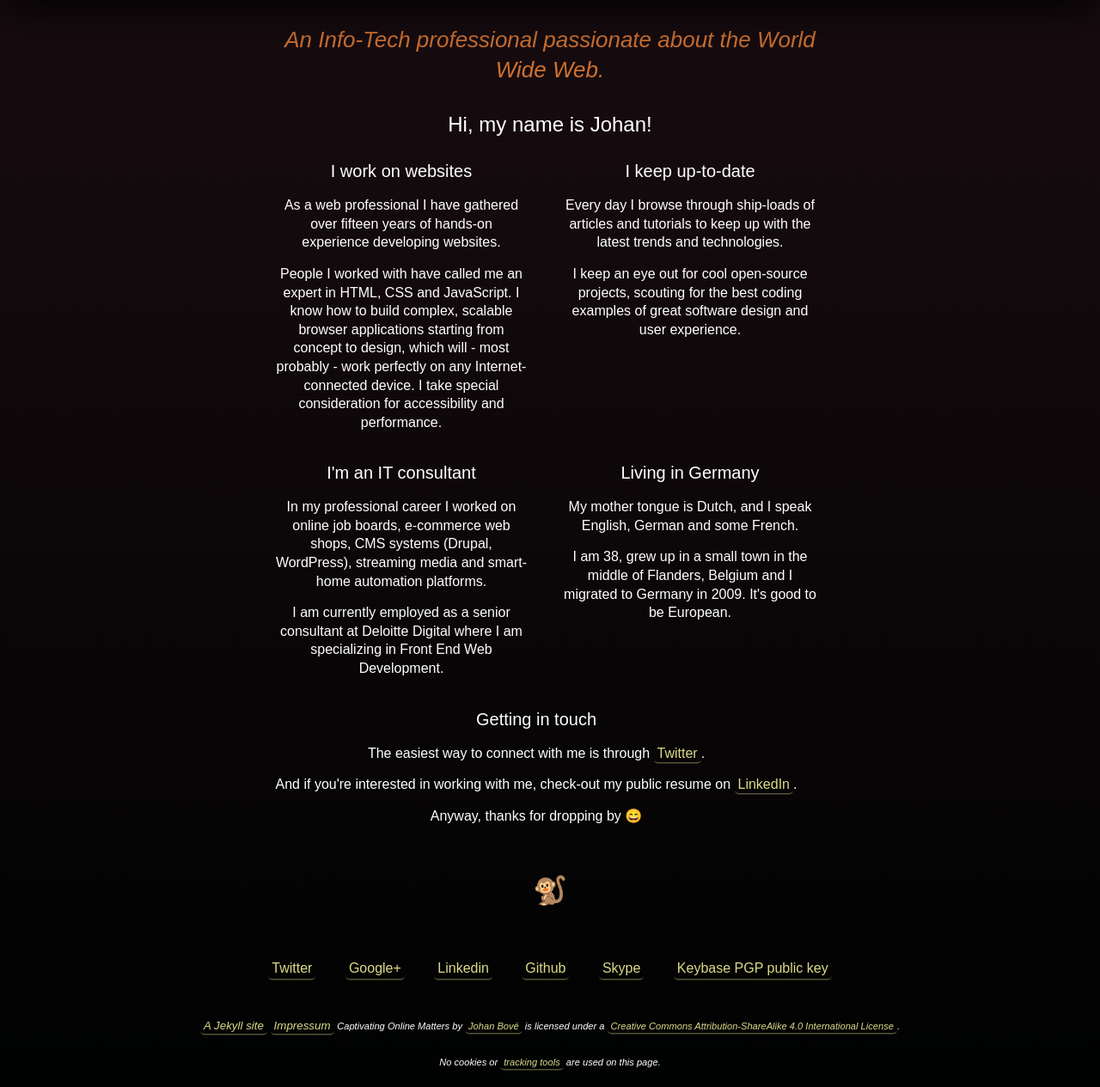
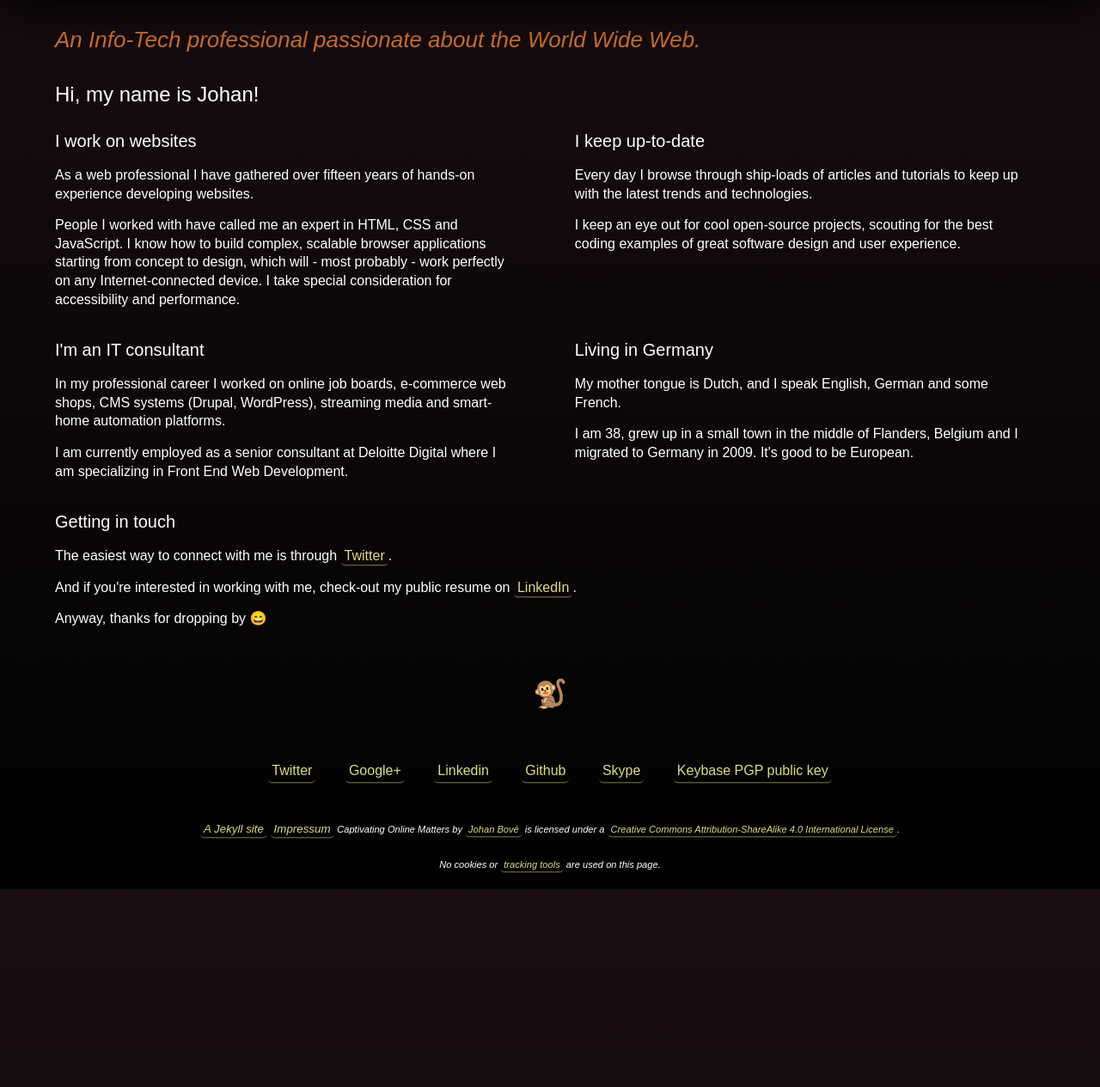
Before and after one commit to johanbove/johanbove.github.io, a Jekyll site: the page built from index.md, in a window 1280 px wide. Shown: the part 214-1479 px from the top of the page at 86% size. Built offline with Jekyll 4.4.1, drawn with Linux system fonts in a browser that asks for light colours; emoji names are drawn with the system emoji font; after the commit the page ends 1249 px from its top, so only the background shows below that.

Commit message:
Update _layout.scss
Fixed the max-width

```diff
--- a/_sass/_layout.scss
+++ b/_sass/_layout.scss
@@ -335,8 +335,7 @@
 .post section {
   flex: 1;
   min-width: 240px;
-  max-width: 50vw;
-  text-align: center;
+  max-width: 90vw;
 }
 
 *[role="projects"] .post-list {
```
